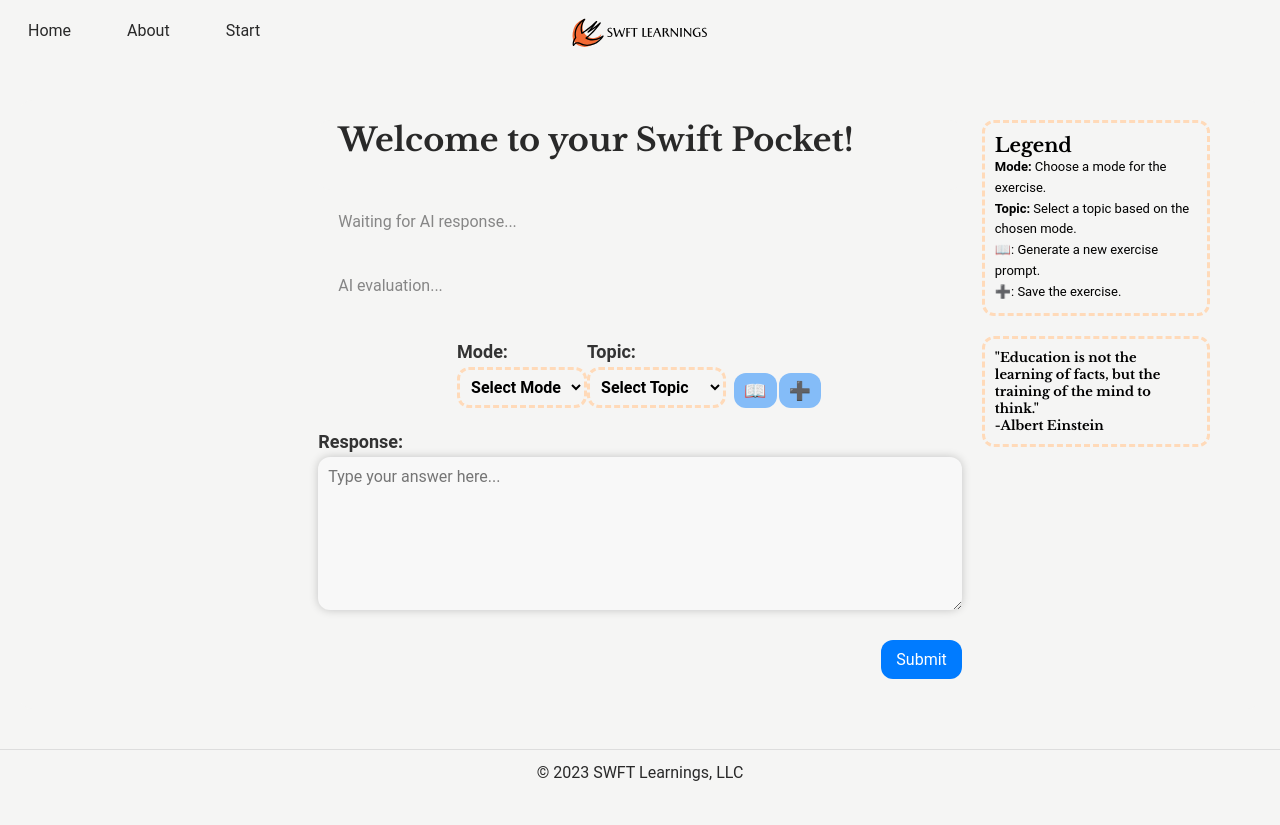
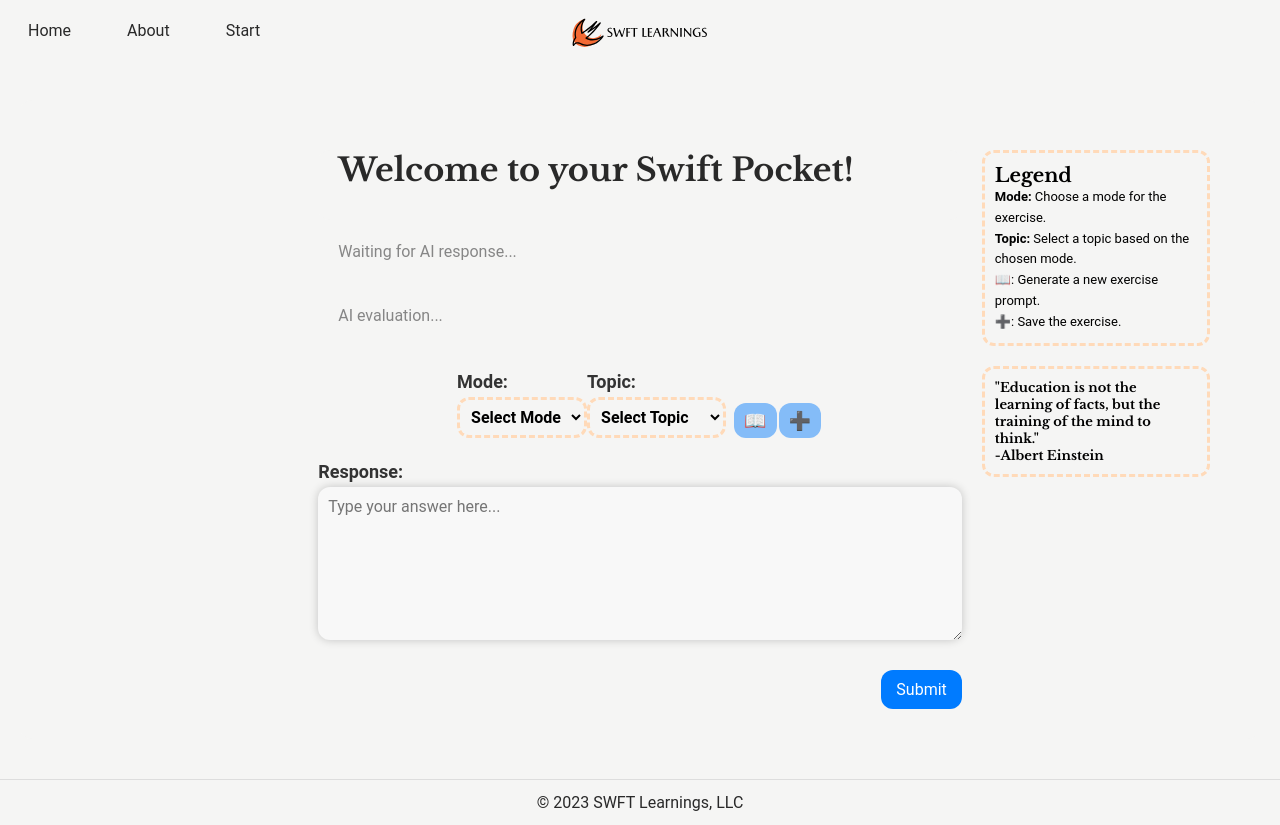
Before and after one commit to GPVcode/SWFTL-project, a React (Create React App) app in the folder client/: page /interface in a window 1280 px wide. Before the commit the page ends 800 px from the top, so only its background shows below. Built offline with nearby package versions, Linux system fonts and the light colour scheme; a web font is replaced by a local one.

Commit message:
updated user interface

```diff
--- a/client/src/CSS/App.css
+++ b/client/src/CSS/App.css
@@ -121,6 +121,7 @@ header {
 main {
   flex-grow: 1; /* Allow the main content to expand to fill remaining space */
   padding: 20px;
+  padding-top: 90px;
   width: 100%;
 }
 
--- a/client/src/CSS/Select.css
+++ b/client/src/CSS/Select.css
@@ -147,7 +147,7 @@
 .worksheet {
   flex: 3;
   max-width: 60%;
-  padding: 20px 20px 0px 20px;
+  padding: 50px 20px 0px 20px;
 }
 
 .side {
@@ -155,6 +155,7 @@
   flex-direction: column;
   justify-content: space-between;
   max-width: 20%;
+  padding-top: 30px;
 }
 
 .legend,
```
